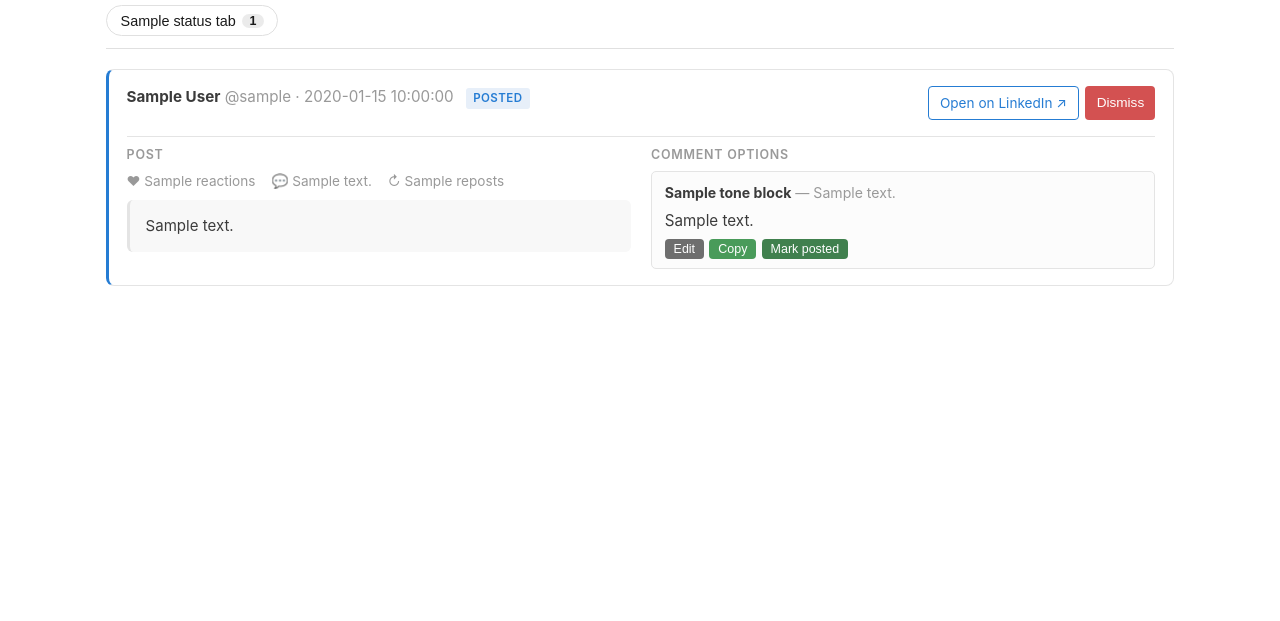
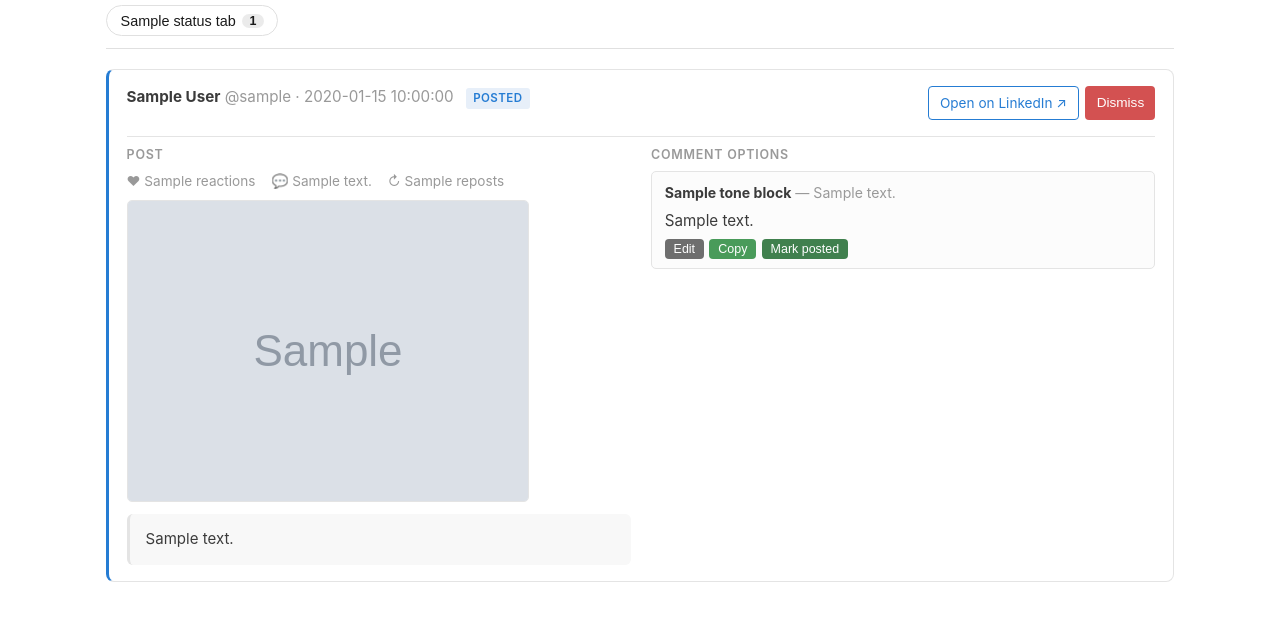
Before and after one commit to mayamit/LI_Comments, a FastAPI app: template templates/dashboard.html in a window 1280 px wide. Shown: the part 146-767 px from the top of the page. Run offline with FastAPI, Linux system fonts and the light colour scheme; the template is opened without the code that fills it: most values are stand-ins (such as "Sample title", 1, 10 or a date in 2020); grey boxes marked "Sample" are stand-in pictures; parts of the project's set-up code (start-up, migrations or seed data) failed here and were passed over; some libraries are stand-ins or nearby versions.

Commit message:
Show post images on the Dashboard
Extract postImages from the stored Apify response (already cached in
engagement_json.raw — no re-fetch needed). Single image stacks at 360px
max height; multi-image posts render as a 2-column grid. Images are
click-through to the full asset and hide themselves via onerror if
LinkedIn's signed URL has expired.

Co-Authored-By: Claude Opus 4.7 (1M context) <noreply@anthropic.com>

```diff
--- a/routers/dashboard.py
+++ b/routers/dashboard.py
@@ -35,6 +35,27 @@ def _parse_engagement(raw: Optional[str]) -> dict:
         "comments": data.get("comments"),
         "reposts": data.get("reposts"),
     }
+
+
+def _parse_images(raw: Optional[str]) -> list[dict]:
+    """Pull post image URLs out of the stored Apify response."""
+    if not raw:
+        return []
+    try:
+        data = json.loads(raw)
+    except (json.JSONDecodeError, TypeError):
+        return []
+    item = data.get("raw") or {}
+    imgs = item.get("postImages") or []
+    out = []
+    for img in imgs:
+        if isinstance(img, dict):
+            url = img.get("url")
+            if isinstance(url, str) and url.startswith("http"):
+                out.append(
+                    {"url": url, "width": img.get("width"), "height": img.get("height")}
+                )
+    return out
 
 
 async def _fetch_status_counts() -> dict:
@@ -109,6 +130,7 @@ async def _fetch_posts(status: str) -> list[dict]:
     posts = []
     for r in post_rows:
         engagement = _parse_engagement(r["engagement_json"])
+        images = _parse_images(r["engagement_json"])
         time_iso = r["posted_at"] or r["fetched_at"]
         posted_tone = posted_tones.get(r["id"])
         # Render the 6 tones in canonical order; mark missing ones explicitly.
@@ -134,6 +156,7 @@ async def _fetch_posts(status: str) -> list[dict]:
                 "full_content": r["content"],
                 "url": r["url"],
                 "engagement": engagement,
+                "images": images,
                 "time_iso": time_iso,
                 "time_display": relative_time(time_iso),
                 "status": r["status"],
--- a/static/style.css
+++ b/static/style.css
@@ -357,6 +357,33 @@ button[disabled] { opacity: 0.6; cursor: progress; }
     border-radius: 6px;
     font-size: 0.94rem;
     border-left: 3px solid var(--border);
+}
+
+.post-images {
+    display: flex;
+    flex-direction: column;
+    gap: 0.5rem;
+    margin: 0.5rem 0 0.7rem;
+}
+.post-images a { display: block; line-height: 0; }
+.post-images img {
+    max-width: 100%;
+    max-height: 360px;
+    object-fit: contain;
+    border-radius: 5px;
+    border: 1px solid var(--border);
+    background: var(--bg-soft);
+    display: block;
+}
+.post-images-grid {
+    display: grid;
+    grid-template-columns: repeat(2, minmax(0, 1fr));
+    gap: 0.4rem;
+}
+.post-images-grid img {
+    max-height: 200px;
+    width: 100%;
+    object-fit: cover;
 }
 
 @media (max-width: 900px) {
--- a/templates/_post_card.html
+++ b/templates/_post_card.html
@@ -41,6 +41,17 @@
             {% if e.comments is not none %}<span>💬 {{ e.comments }}</span>{% endif %}
             {% if e.reposts is not none %}<span>↻ {{ e.reposts }}</span>{% endif %}
         </div>
+        {% if p.images %}
+        <div class="post-images {% if p.images|length > 1 %}post-images-grid{% endif %}">
+            {% for img in p.images %}
+            <a href="{{ img.url }}" target="_blank" rel="noopener">
+                <img src="{{ img.url }}" alt="Post image"
+                     loading="lazy"
+                     onerror="this.closest('a').style.display='none'">
+            </a>
+            {% endfor %}
+        </div>
+        {% endif %}
         <div class="post-full">{{ p.full_content or '(no post content)' }}</div>
     </section>
 
```
